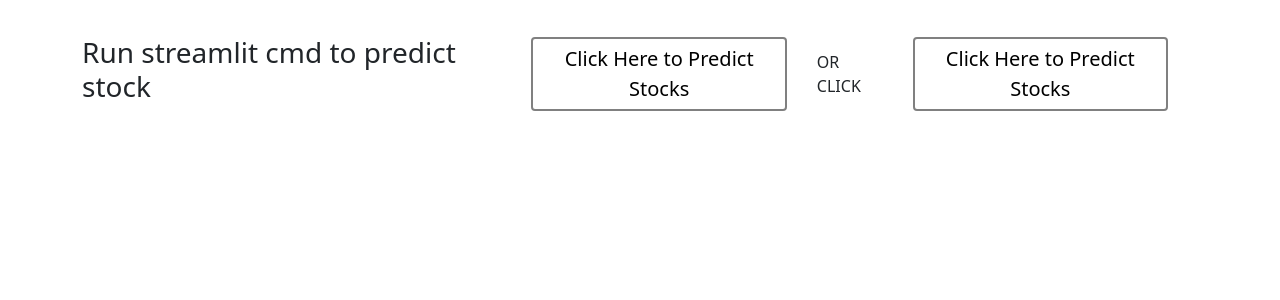
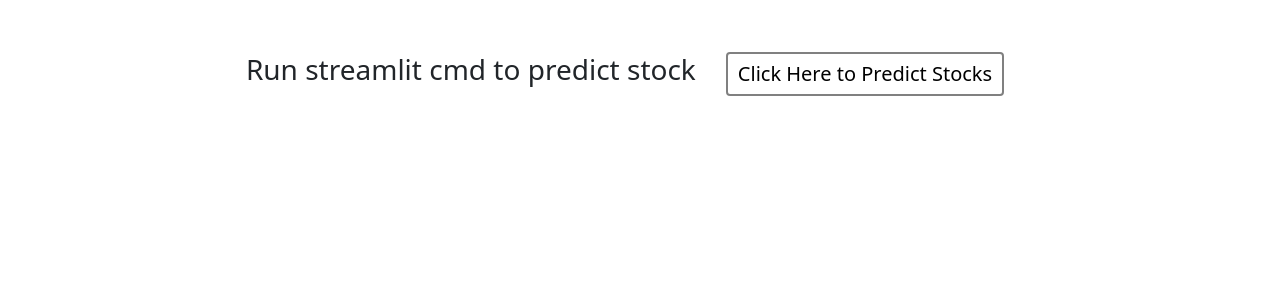
Before and after one commit to ajaysalunke/Stock-Predictor, a Django app: page /predict.html in a window 1280 px wide. Shown: the part 80-380 px from the top of the page. Run offline with Django 3.2, Linux system fonts and the light colour scheme.

Commit message:
First Commit

```diff
--- a/stocks/quotes/templates/predict.html
+++ b/stocks/quotes/templates/predict.html
@@ -1,5 +1,4 @@
 {% extends 'base.html' %}
-{% comment %} {% load static %}  {% endcomment %}
 {% block content %}
 	<style>
 		.btn{
@@ -21,8 +20,7 @@
 	</style>
 	<div class="center">
 	<h3>Run streamlit cmd to predict stock</h3>
-	<a href="http://localhost:8501"><button class="btn">Click Here to Predict Stocks</button></a>OR CLICK
-	<a href="http://192.168.43.72:8501"><button class="btn">Click Here to Predict Stocks</button></a>
+	<a href="https://streamlit-predict-app.herokuapp.com/"><button class="btn">Click Here to Predict Stocks</button></a>
 	</div>
 
 {% endblock %}
```
Also changed, not shown: 1 other file.
